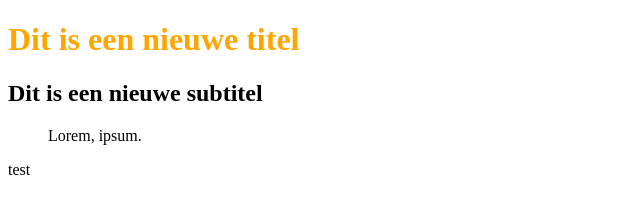
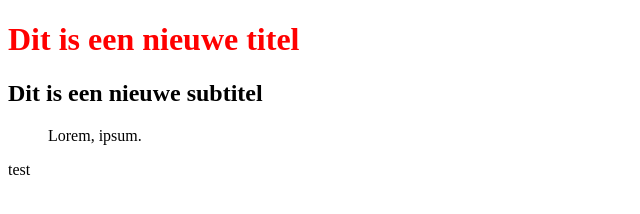
Before and after one commit to MchlVrstrtn/testgit, a plain HTML site: page index.html in a window 1280 px wide. Shown: the whole page, without its empty margins (0-640 px from the left). Drawn offline with Linux system fonts and the light colour scheme.

Commit message:
nieuwe kleur

```diff
--- a/style.css
+++ b/style.css
@@ -1,3 +1,3 @@
 h1 {
-  color: orange;
+  color: red;
 }
```
